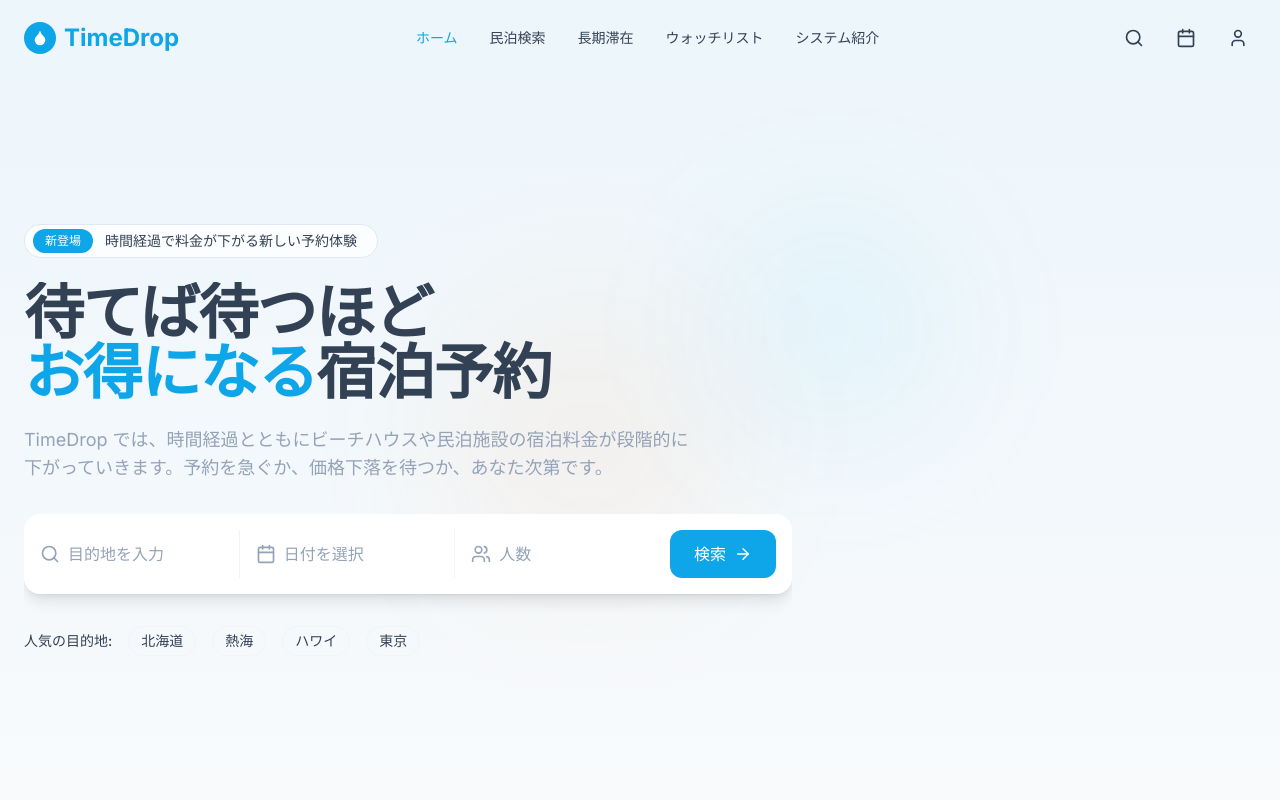
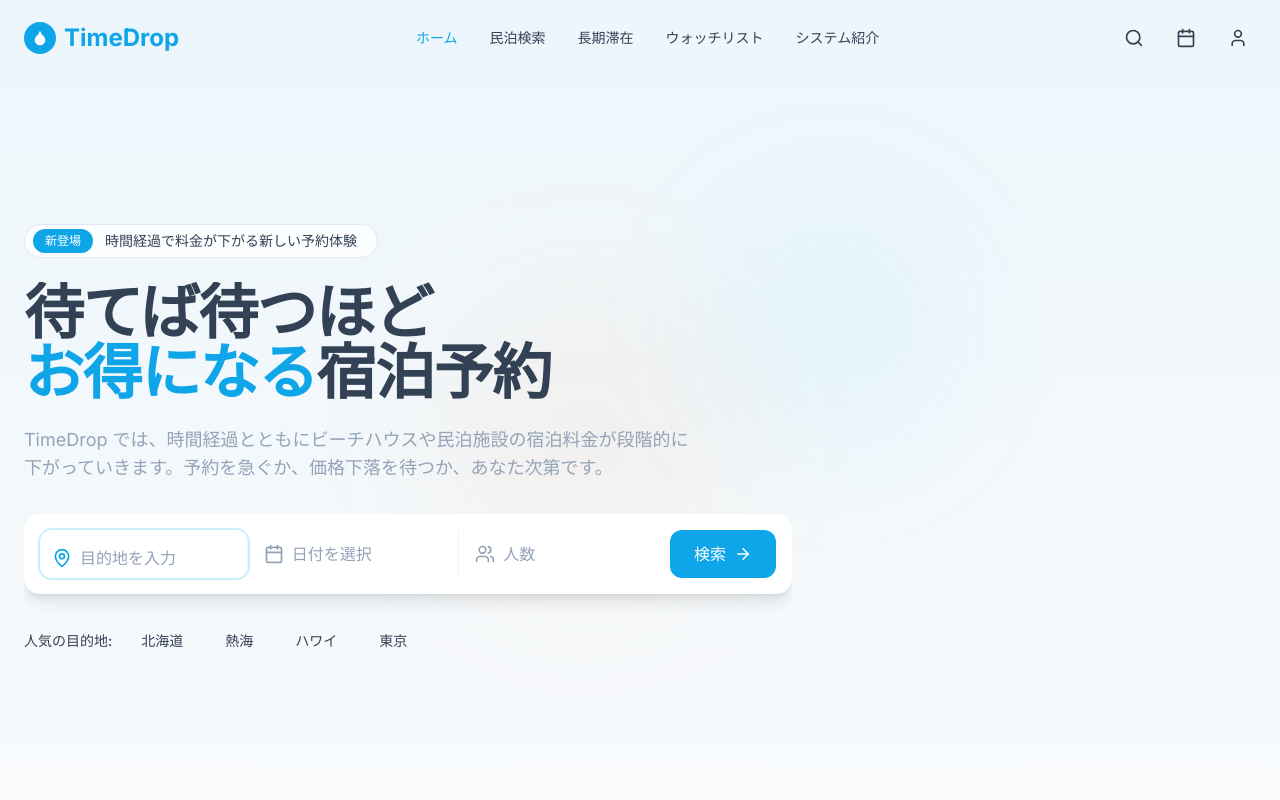
Before and after one commit to enablerdao/timedrop, a React (Vite) app: page / in a window 1280 px wide. Shown: the top 800 px of the page. Built offline with nearby package versions, Linux system fonts and the light colour scheme.

Commit message:
Improve destination selection UX
The destination selection input in the hero component was not prominent enough. This commit improves its visibility and overall user experience. Also, the description of the Tokyo destination was updated to be less specific.

```diff
--- a/src/components/home/Hero.tsx
+++ b/src/components/home/Hero.tsx
@@ -93,8 +93,11 @@ const Hero = () => {
               onSubmit={handleSearch}
               className="bg-white rounded-2xl shadow-lg p-4 flex flex-col sm:flex-row gap-4 mb-8"
             >
-              <div ref={searchContainerRef} className="flex-1 flex items-center gap-2 border-b sm:border-b-0 sm:border-r border-timedrop-gray pb-4 sm:pb-0 sm:pr-4 relative">
-                <Search className="text-timedrop-muted-gray flex-shrink-0" size={20} />
+              <div
+                ref={searchContainerRef}
+                className="flex-1 flex items-center gap-2 border-b sm:border-b-0 sm:border-r border-timedrop-gray pb-4 sm:pb-0 sm:pr-4 relative ring-2 ring-timedrop-blue/20 rounded-lg px-3 py-2 hover:ring-timedrop-blue/50 transition-all duration-300"
+              >
+                <MapPin className="text-timedrop-blue flex-shrink-0" size={20} />
                 <input
                   type="text"
                   placeholder="目的地を入力"
--- a/src/data/properties.ts
+++ b/src/data/properties.ts
@@ -1,4 +1,3 @@
-
 export interface Property {
   id: string;
   name: string;
@@ -48,7 +47,7 @@ export const popularDestinations: Destination[] = [
   {
     id: 'tokyo',
     name: '東京',
-    description: '東京タワーが見えるラグジュアリーマンション'
+    description: '東京の魅力的な宿泊施設'
   }
 ];
 
```
